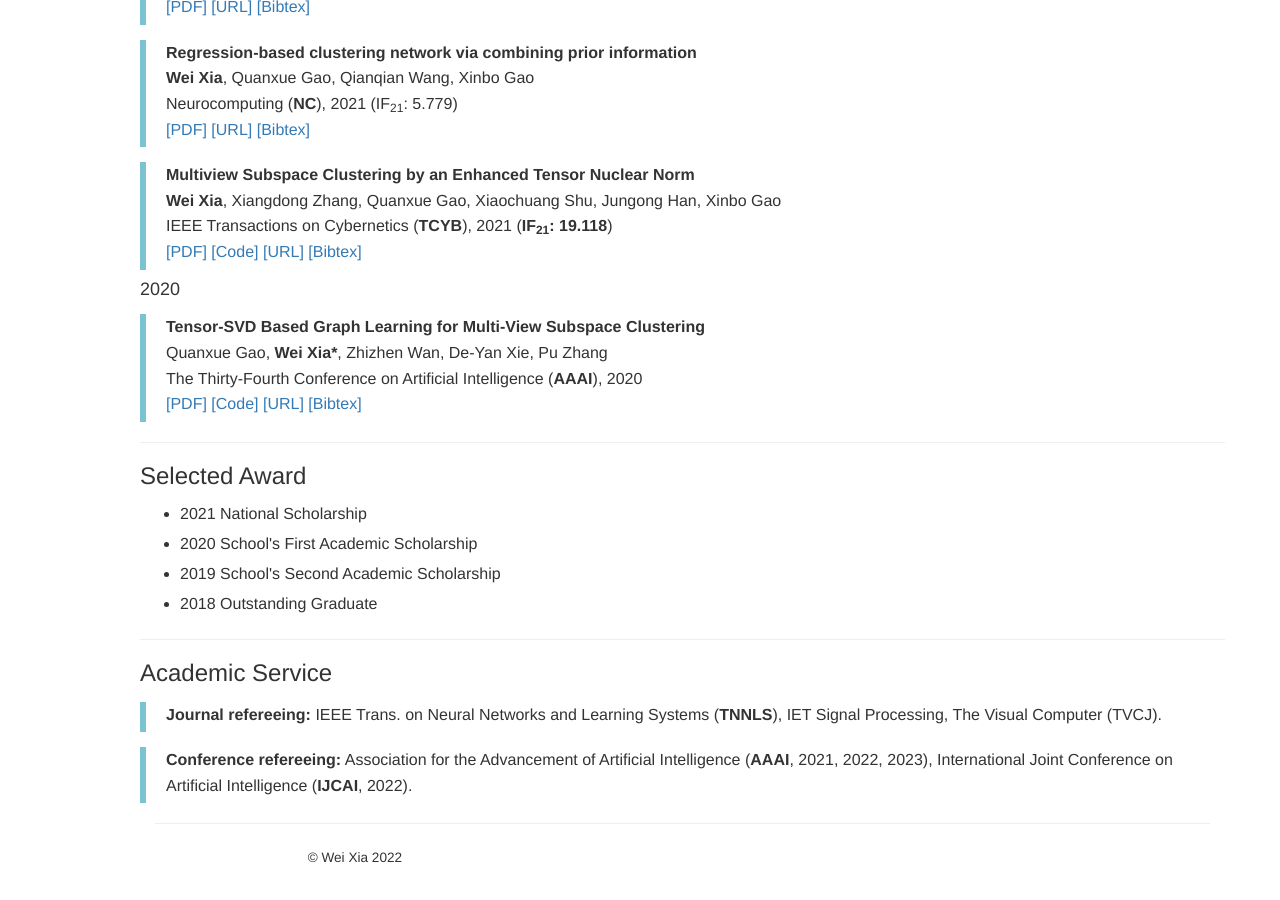
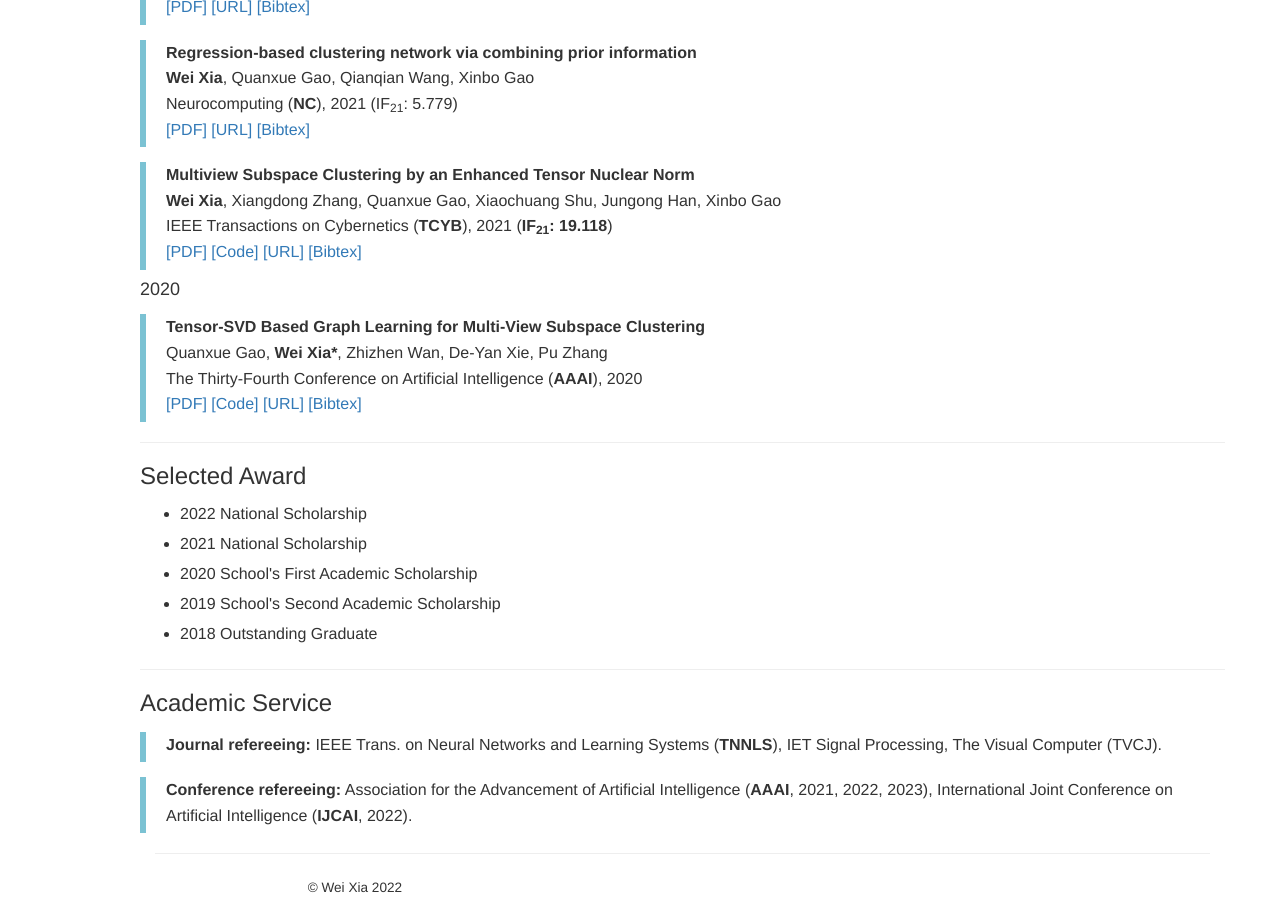
Before and after one commit to xdweixia/weixia0416.github.io, a Jekyll site: the page built from index.html, in a window 1280 px wide and 900 px high, scrolled down 1941 px. Built offline with Jekyll 4.4.1, drawn with Linux system fonts in a browser that asks for light colours; nearby versions of some CDN libraries; library files that are not in the unit come from our copies; before the commit the page ends 2811 px from its top, so only the background shows below that.

Commit message:
Update award.html

```diff
--- a/_includes/award.html
+++ b/_includes/award.html
@@ -3,6 +3,7 @@
 </h3>
 <div class='award'>
 	<ul >
+		<li>2022 National Scholarship </li>
 		<li>2021 National Scholarship </li>
 		<li>2020 School's First Academic Scholarship </li>
 		<li>2019 School's Second Academic Scholarship </li>
```
